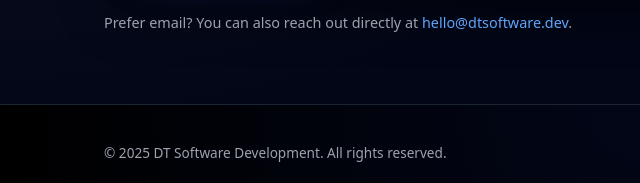
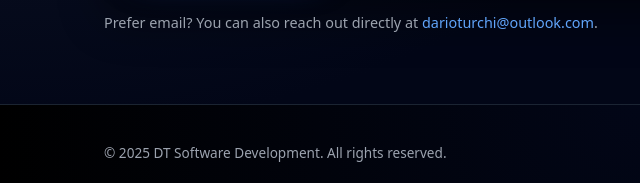
Before and after one commit to 0xDario/DTSoftwareDevelopment, a website: page index.html in a window 1280 px wide. Shown: the part 3970-4153 px from the top of the page, 0-640 px from the left. Drawn offline with Linux system fonts and the light colour scheme.

Commit message:
update email address

```diff
--- a/index.html
+++ b/index.html
@@ -365,7 +365,7 @@
 
             <p class="contact-note">
               Prefer email? You can also reach out directly at
-              <a href="mailto:hello@dtsoftware.dev">hello@dtsoftware.dev</a>.
+              <a href="mailto:darioturchi@outlook.com">darioturchi@outlook.com</a>.
             </p>
           </div>
 
```
